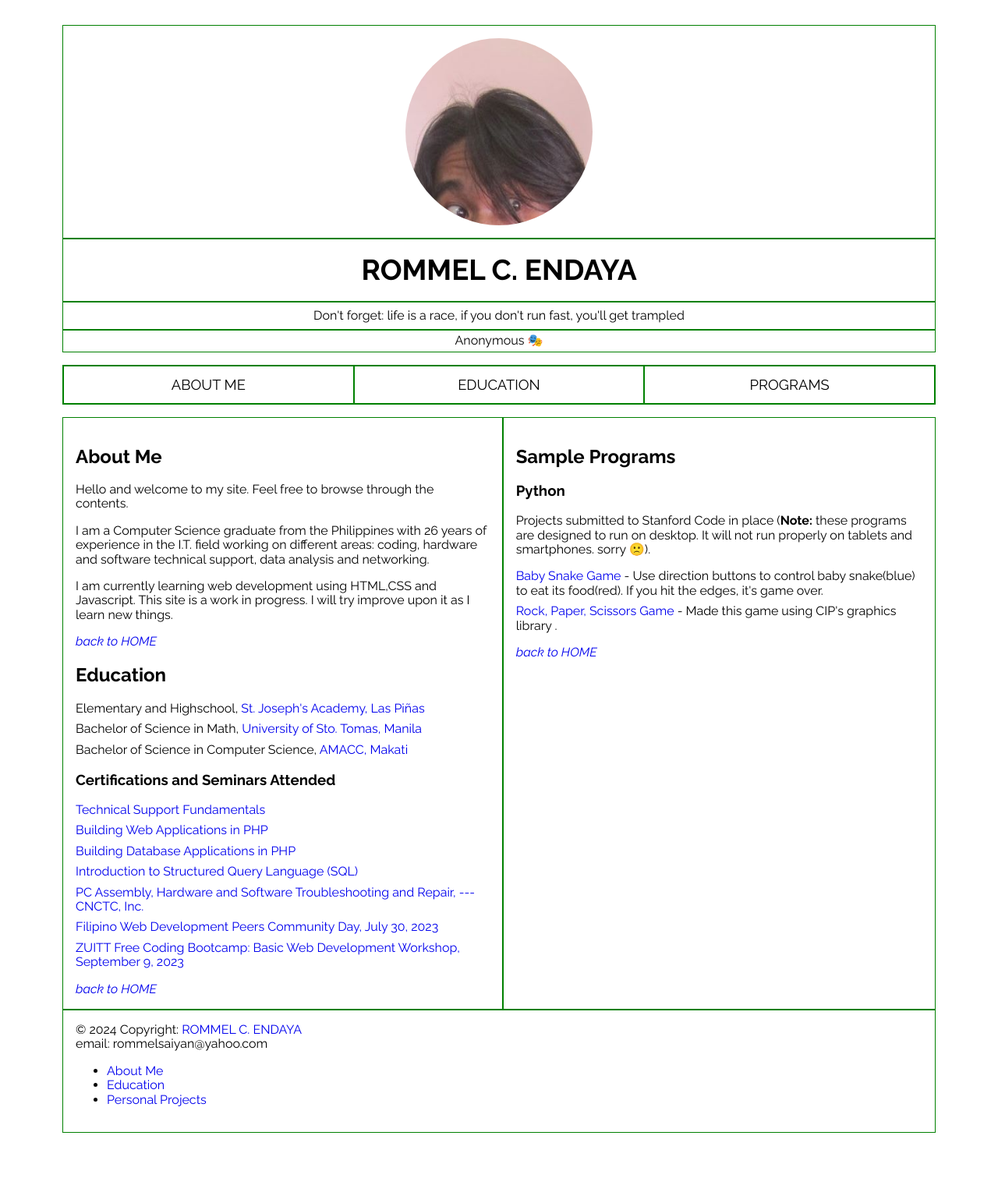
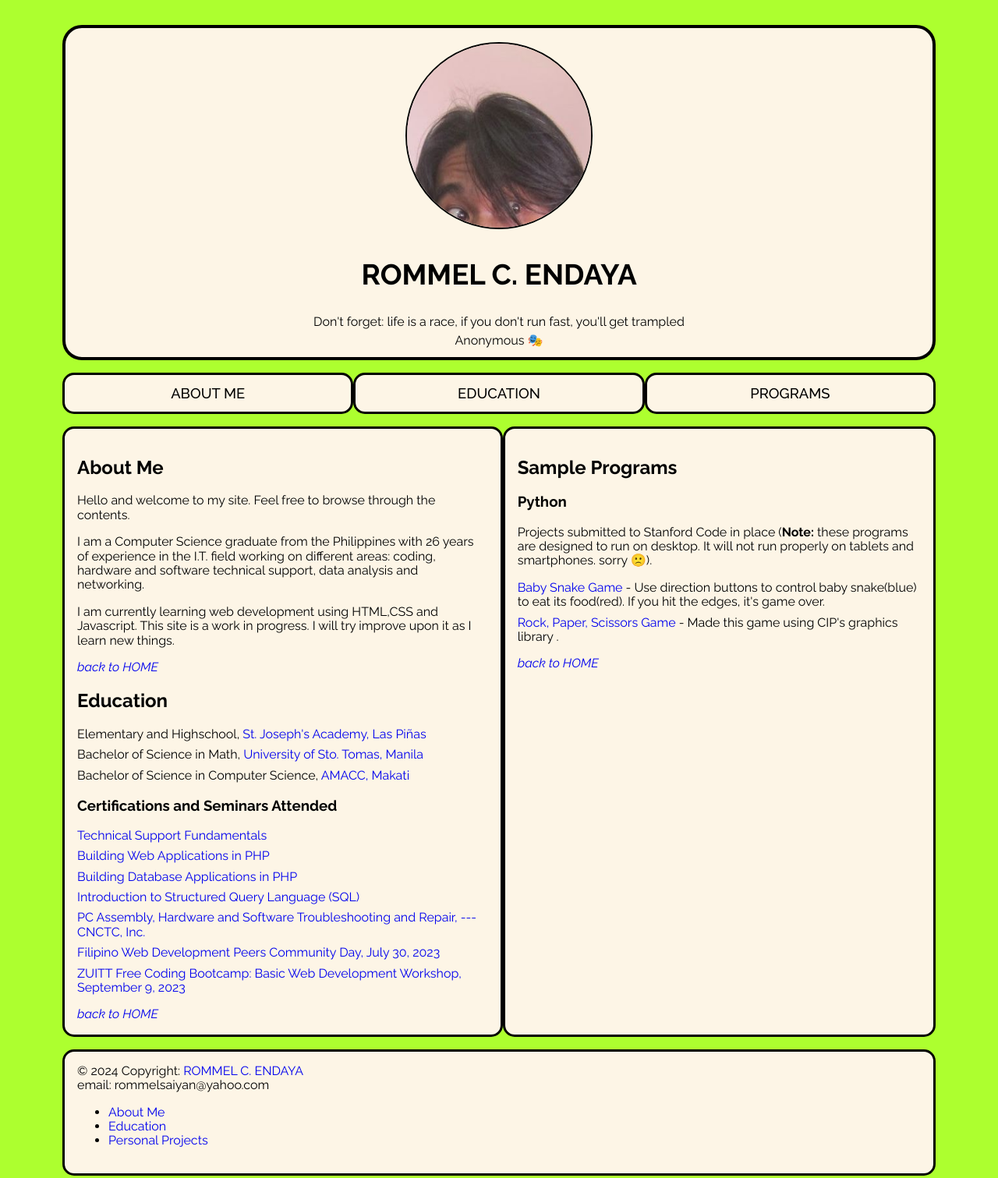
Before and after one commit to m4ndr4ke/rcendayaportfolio, a plain HTML site: page index.html in a window 1280 px wide. Shown: the whole page at 78% size. Before the commit the page ends 1485 px from the top, so only its background shows below. Drawn offline with nearby package versions, Linux system fonts and the light colour scheme; no server answers.

Commit message:
August 3 2024 1:23 AM
August 3 2024 1:23 AM

```diff
--- a/index.css
+++ b/index.css
@@ -17,7 +17,7 @@
 
   padding: 2rem 5rem;
 
-  /*background-color: cornsilk;*/
+  background-color: greenyellow;
 }
 
 a {
@@ -44,26 +44,35 @@ a:visited {
   /*can use if start and end columns varies*/
   /*grid-column: 1 / -1;*/
   /*height: max-content;*/
+
+  background-color: oldlace;
+
+  border: 0.25rem solid black;
+  border-radius: 25px;
 }
 
 .logopic {
   display: grid;
   place-items: center;
-  border: 1px solid green;
-  padding: 1em;
+
+  /*border: 1px solid green;*/
+
+  padding: 1.15em;
 }
 
 #profile {
   height: 15em;
   width: 15em;
   border-radius: 50%;
+  border: 0.15rem solid black;
 }
 
 .namebanner {
   padding: 1em;
   /*display: grid;*/
 
-  border: 1px solid green;
+  /*border: 1px solid green;*/
+
   font-size: 1.15rem;
 }
 
@@ -75,16 +84,22 @@ a:visited {
 .headerquote {
   /*display: grid;*/
   place-items: center;
-  border: 1px solid green;
-  padding: 0.5em;
+
+  /*border: 1px solid green;*/
+
+  padding-top: 0.75em;
+  padding-bottom: 0.25em;
   text-align: center;
 }
 
 .headerquoteauthor {
   /*display: grid;*/
   place-items: center;
-  border: 1px solid green;
-  padding: 0.25em;
+
+  /*border: 1px solid green;*/
+
+  padding-top: 0.1em;
+  padding-bottom: 0.75em;
   text-align: center;
 }
 
@@ -103,7 +118,20 @@ a:visited {
   grid-template-columns: 1fr 1fr 1fr;
   white-space: nowrap;
   /*align-content: center;*/
-  border: 1px solid green;
+
+  /*border: 1px solid green;*/
+  /*background-color: powderblue;*/
+
+  /*background-color: oldlace;*/
+
+  /*border: 0.25rem solid black;*/
+  /*border-radius: 25px;*/
+
+  font-size: 1.5rem;
+  font-weight: 500;
+
+  margin-top: 1rem;
+  margin-bottom: 1rem;
 }
 
 .mainnavibaritemslist {
@@ -113,30 +141,52 @@ a:visited {
   grid-template-columns: 1fr 1fr 1fr;*/
   text-align: center;
   padding: 1vw;
-  border: 1px solid green;
+  /*border: 1px solid green;*/
 
   font-size: 1.15rem;
+
+  background-color: oldlace;
+
+  border: 0.2rem solid black;
+  border-radius: 15px;
 }
 
 .contentmain {
   display: grid;
   grid-template-columns: auto auto;
+
+  margin-bottom: 1em;
+
+  /*background-color: powderblue;*/
 }
 
 .aboutmeeducation {
   padding: 1rem;
-  border: 1px solid green;
+  /*border: 1px solid green;*/
+
+  background-color: oldlace;
+  border: 0.2rem solid black;
+  border-radius: 15px;
 }
 
 .projectsection {
   padding: 1rem;
-  border: 1px solid green;
+  /*border: 1px solid green;*/
+
+  background-color: oldlace;
+  border: 0.2rem solid black;
+  border-radius: 15px;
 }
 
 .footerclass {
   padding: 1rem;
   border: 1px solid green;
   grid-column: 1 / span 2;
+
+  /*background-color: powderblue;*/
+  background-color: oldlace;
+  border: 0.2rem solid black;
+  border-radius: 15px;
 }
 
 /* For tablets: */
```
